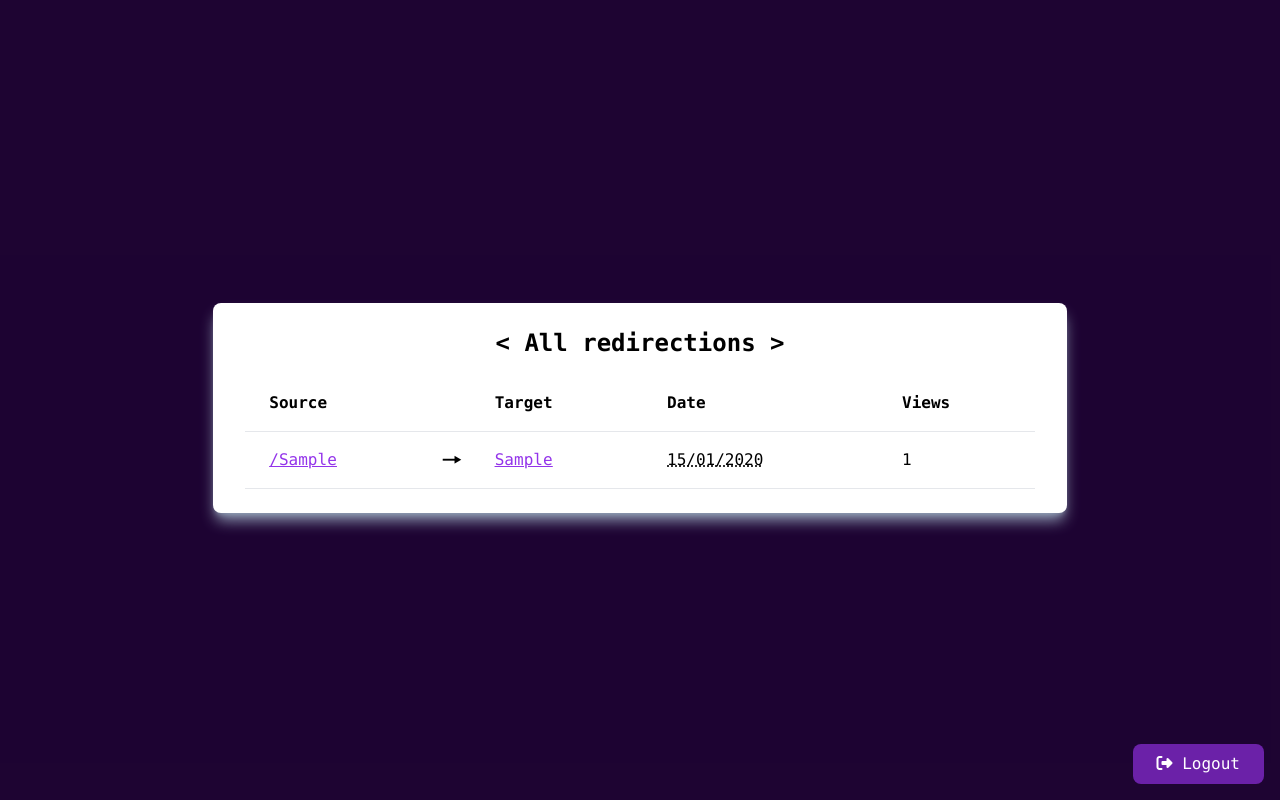
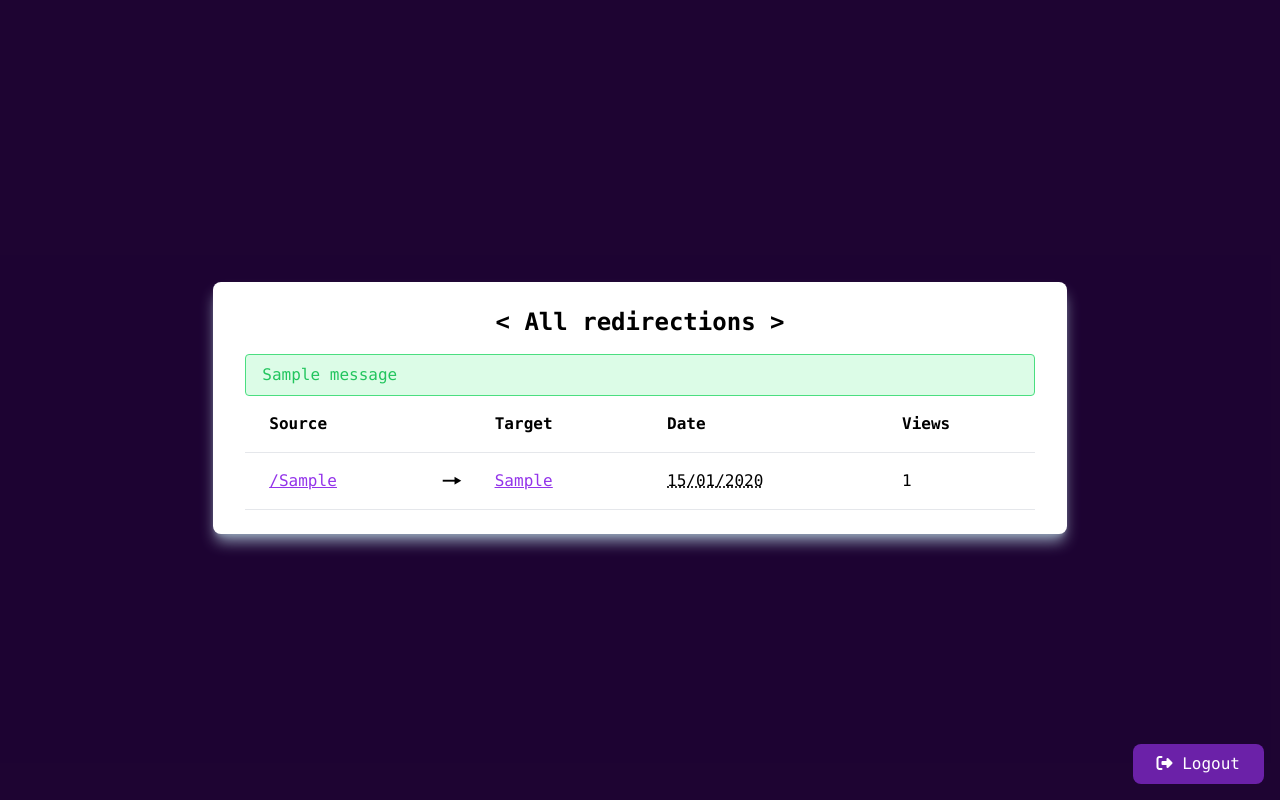
Before and after one commit to nalo26/URLShortener, a Flask app: page / in a window 1280 px wide. Run offline with Flask 3, Linux system fonts and the light colour scheme; a user stored in the database is signed in; tables that the repository leaves empty hold one stand-in row (values such as "Sample post"); one stand-in notice (Sample message) is shown; some libraries are stand-ins or nearby versions.

Commit message:
:sparkles: Flash info messages

```diff
--- a/src/templates/index.html
+++ b/src/templates/index.html
@@ -4,7 +4,18 @@
     <div class="flex items-center justify-center min-h-screen">
         <div class="px-8 py-6 mt-4 text-left bg-white shadow-slate-400 shadow-lg rounded-lg w-2/3">
             <h3 class="text-2xl font-bold text-center">&lt; All redirections &gt;</h3>
-            <table class="min-w-full text-left mt-4">
+            <div class="min-w-full text-left mt-4">
+                {% with messages = get_flashed_messages(with_categories=true) %}
+                {% if messages %}
+                    {% for category, message in messages %}
+                        <div class="msg-{{ category }} px-4 py-2 rounded relative">
+                            {{ message }}
+                        </div>
+                    {% endfor %}
+                {% endif %}
+                {% endwith %}
+            </div>
+            <table class="min-w-full text-left">
                 <thead class="border-b font-medium dark:border-neutral-500">
                     <tr>
                         <th scope="col" class="px-6 py-4">Source</th>
--- a/src/views.py
+++ b/src/views.py
@@ -68,20 +68,24 @@ def redirection(path):
 @login_required
 def create_redirection(path):
     if current_user.level != Level.WRITE:
+        flash("You don't have permission to create redirection", "error")
         return "Forbidden", 403
 
     redirection = Redirection.query.get(path)
     if redirection is not None:
+        flash("Redirection with this name already exists", "error")
         return "Conflict", 409
 
     target = request.json.get("target")
     if target is None:
+        flash("Target is required", "error")
         return "Bad Request", 400
 
     redirection = Redirection(source=path, target=target)
     db.session.add(redirection)
     db.session.commit()
 
+    flash("Successfully created redirection", "success")
     return "OK", 200
 
 
@@ -89,15 +93,18 @@ def create_redirection(path):
 @login_required
 def update_redirection(path):
     if current_user.level != Level.WRITE:
+        flash("You don't have permission to update redirection", "error")
         return "Forbidden", 403
 
     redirection = Redirection.query.get(path)
     if redirection is None:
+        flash("Redirection does not exists", "error")
         return "Not Found", 404
 
     redirection.target = request.json.get("target", redirection.target)
     db.session.commit()
 
+    flash("Successfully updated redirection", "success")
     return "OK", 200
 
 
@@ -105,15 +112,18 @@ def update_redirection(path):
 @login_required
 def delete_redirection(path):
     if current_user.level != Level.WRITE:
+        flash("You don't have permission to delete redirection", "error")
         return "Forbidden", 403
 
     redirection = Redirection.query.get(path)
     if redirection is None:
+        flash("Redirection does not exists", "error")
         return "Not Found", 404
 
     db.session.delete(redirection)
     db.session.commit()
 
+    flash("Successfully deleted redirection", "success")
     return "OK", 200
 
 
```
